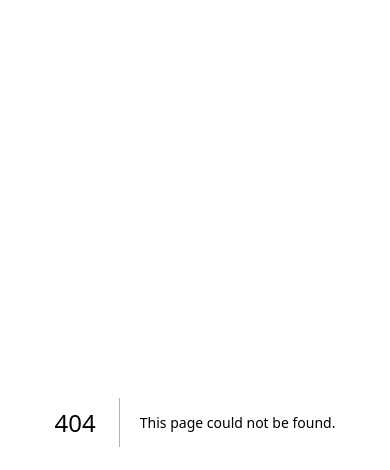
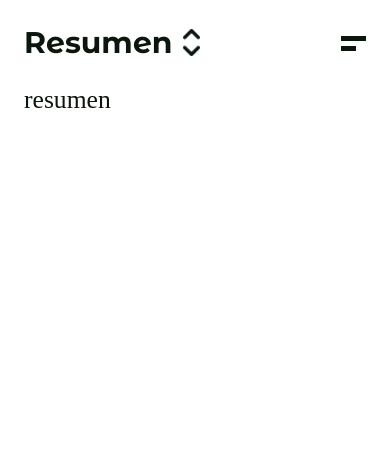
Before and after one commit to devracos/wappllet-front, a Next.js app: page /resumen in a window 390 px wide. Before the commit this address had no page. Shown: the top 470 px of the page. Built offline with nearby package versions, Linux system fonts and the light colour scheme; a web font is replaced by a local one.

Commit message:
Feat: pages (trans/resumen), header mobile

```diff
--- /dev/null
+++ b/src/components/atoms/burger-menu/burger-menu.module.scss
@@ -0,0 +1,91 @@
+@import '@/styles/variables.scss', '@/styles/mixins.scss' ;
+
+.burgerIcon{
+  width: 25px;
+  height: 37px;
+  position: relative;
+  -webkit-transform: rotate(0deg);
+  -moz-transform: rotate(0deg);
+  -o-transform: rotate(0deg);
+  transform: rotate(0deg);
+  -webkit-transition: .5s ease-in-out;
+  -moz-transition: .5s ease-in-out;
+  -o-transition: .5s ease-in-out;
+  transition: .5s ease-in-out;
+  cursor: pointer;
+	outline: none !important;
+	&:focus {
+    outline: none;
+  }
+}
+
+.burgerIcon span {
+  display: block;
+  position: absolute;
+  height: 5px;
+  width: 100%;
+  background: $color-dark;
+
+  opacity: 1;
+  left: 0;
+  -webkit-transform: rotate(0deg);
+  -moz-transform: rotate(0deg);
+  -o-transform: rotate(0deg);
+  transform: rotate(0deg);
+  -webkit-transition: .25s ease-in-out;
+  -moz-transition: .25s ease-in-out;
+  -o-transition: .25s ease-in-out;
+  transition: .25s ease-in-out;
+	outline: none;
+	&:focus {
+    outline: none;
+  }
+}
+
+
+.burgerIcon span:nth-child(1) {
+  top: 12px;
+	outline: none;
+}
+
+.burgerIcon span:nth-child(2),.burgerIcon span:nth-child(3) {
+  top: 22px;
+	width: 15px;
+	outline: none;
+}
+
+
+.burgerIcon.open span:nth-child(1) {
+  top: 18px;
+  width: 0%;
+  left: 50%;
+	outline: none;
+	&:focus {
+    outline: none;
+  }
+}
+
+.burgerIcon.open span:nth-child(2) {
+  -webkit-transform: rotate(45deg);
+  -moz-transform: rotate(45deg);
+  -o-transform: rotate(45deg);
+  transform: rotate(45deg);
+	width: 25px;
+	top: 18px;
+	outline: none;
+	&:focus {
+    outline: none;
+  }
+}
+
+.burgerIcon.open span:nth-child(3) {
+  -webkit-transform: rotate(-45deg);
+  -moz-transform: rotate(-45deg);
+  -o-transform: rotate(-45deg);
+  transform: rotate(-45deg);
+	top: 18px;
+	width: 25px;
+	&:focus {
+    outline: none;
+  }
+}
--- /dev/null
+++ b/src/components/atoms/burger-menu/burger-menu.tsx
@@ -0,0 +1,18 @@
+import React, { useState } from 'react'
+import style from './burger-menu.module.scss'
+
+const BurgerMenu = () => {
+	const [toggle, setToggle] = useState(false)
+	const handleToggle=()=>{
+		setToggle(prev=>!prev)
+	}
+	return (
+		<div className={`${style.burgerIcon} ${toggle? style.open : ''}`} onClick={handleToggle}>
+			<span></span>
+			<span></span>
+			<span></span>
+		</div>
+	)
+}
+
+export default BurgerMenu
--- a/src/components/atoms/tag/tag.tsx
+++ b/src/components/atoms/tag/tag.tsx
@@ -1,7 +1,7 @@
 import React from 'react'
 import styles from './tag.module.scss'
 
-const Tag = ({text}) => {
+const Tag = ({text}:any) => {
 	return (
 		<div className={styles.tag_color}>{text}</div>
 	)
--- a/src/components/molecules/navbar/navbar.jsx
+++ b/src/components/molecules/navbar/navbar.jsx
@@ -1,18 +1,27 @@
-import React from 'react'
+import BurgerMenu from '@/components/atoms/burger-menu/burger-menu';
 import styles from './navbar.module.scss'
+import { useRouter } from 'next/navigation'
+import Image from 'next/image'
+import arrwosImg from '@/assets/images/arrows.png'
 
-import { RxHamburgerMenu } from "react-icons/rx";
+const Navbar = ({title}) => {
+	const router=useRouter();
 
-
-
-const Navbar = () => {
+	const redirectFn=()=>{
+		if(title==='resumen'){
+			return router.push('/transacciones')
+		}else{
+			return router.push('/resumen')
+		}
+	}
 	return (
-		<>
-			<div className={styles.navbar}>
-						<h3 className={styles.title_navbar}>Dashboard </h3>
-						<RxHamburgerMenu />
+		<div className={styles.navbar}>
+			<div className={styles.test}>
+				<h3 className={styles.title_navbar} onClick={redirectFn}>{title}</h3>
+				<Image src={arrwosImg} width={17} />
 			</div>
-		</>
+			<BurgerMenu />
+		</div>
 	)
 }
 
--- a/src/components/molecules/navbar/navbar.module.scss
+++ b/src/components/molecules/navbar/navbar.module.scss
@@ -3,8 +3,15 @@
 .navbar{
 	margin-bottom: $space-24;
 	@include flex($justify:space-between);
+	> div:first-child{
+
+		@include flex($direction:row);
+	}
 }
 
 .title_navbar{
 	font-family: var(--font-monserratAlt);
+	text-transform: capitalize;
+	cursor: pointer;
+	margin-right: 10px;
 }
--- /dev/null
+++ b/src/components/templates/PageLayout/PageLayout.module.scss
@@ -0,0 +1,5 @@
+@import '@/styles/variables.scss', '@/styles/mixins.scss' ;
+
+.page_layout{
+	padding: $space-24;
+}
--- /dev/null
+++ b/src/components/templates/PageLayout/PageLayout.tsx
@@ -0,0 +1,22 @@
+import React from 'react'
+import styles from './PageLayout.module.scss';
+import SidebarMenu from '../../molecules/menu/sidebar-menu';
+import Navbar from '../../molecules/navbar/navbar'
+
+const PageLayout = ({children,page}) => {
+	return (
+		<div className={styles.page_layout}>
+			<Navbar title={page} />
+			<p>{page}</p>
+			{/* <div className={styles.flex}>
+				<SidebarMenu />
+				<div className={styles.body_content}>
+					<Navbar />
+					{children}
+				</div>
+			</div>			 */}
+		</div>
+	)
+}
+
+export default PageLayout
--- a/src/pages/_app.tsx
+++ b/src/pages/_app.tsx
@@ -1,6 +1,6 @@
 import { AppProps } from 'next/app'
 import React from 'react'
-import PageLayout from '@/components/templates/PageLayout'
+import PageLayout from '@/components/templates/PageLayout/PageLayout'
 
 import {Montserrat_Alternates, Playpen_Sans, Comfortaa } from 'next/font/google';
 
--- /dev/null
+++ b/src/pages/resumen.tsx
@@ -0,0 +1,12 @@
+import PageLayout from '@/components/templates/PageLayout/PageLayout'
+
+
+const resumen = () => {
+	return (
+		<PageLayout page='resumen'>
+			<p>Resumen</p>
+		</PageLayout>
+	)
+}
+
+export default resumen
--- a/src/pages/transacciones.tsx
+++ b/src/pages/transacciones.tsx
@@ -1,10 +1,13 @@
 import React from 'react'
 import styles from '@/styles/pages/index.module.scss'
+import PageLayout from '@/components/templates/PageLayout/PageLayout'
 
 
 const Transacciones = () => {
 	return (
-		<h1 className={styles.font}>Transacciones</h1>
+		<PageLayout page='transacciones'>
+			<p>Transacciones</p>
+		</PageLayout>
 	)
 }
 
```
Also changed, not shown: src/components/templates/PageLayout.tsx (deleted, +0 -21 lines), src/pages/index.tsx (+7 -13 lines), src/assets/images/arrows.png (added).
